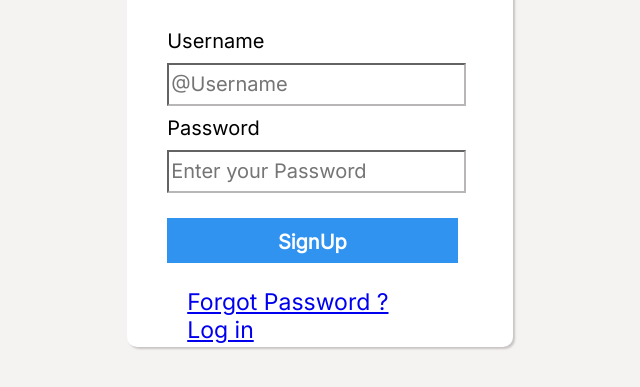
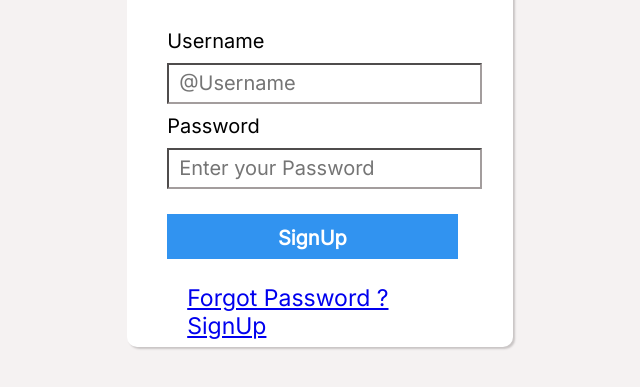
Before and after one commit to Ankit-Panday258/instagram-SignUp-Login, a plain HTML site: page Log-in.html in a window 1280 px wide. Shown: the part 281-668 px from the top of the page, without its empty margins (320-960 px from the left). Drawn offline with Linux system fonts and the light colour scheme.

Commit message:
add hover

```diff
--- a/Log-in.html
+++ b/Log-in.html
@@ -18,7 +18,7 @@
             <input type="password" placeholder="Enter your Password">
             <button>SignUp</button><br>
             <a href="#">Forgot Password ?</a>
-            <span><a href="#">Log in</a></span>
+            <span><a href="./SignUp.html">SignUp</a></span>
            </form>
         </div>
     </main>
--- a/style.css
+++ b/style.css
@@ -43,14 +43,17 @@ main{
     height: 37px;
     font-size: 20px;
     font-family: 'Inter';
+    font-weight: 500;
     background-color: transparent;
-    border-color:rgb(184, 182, 182) ;
-
+    border-color:rgb(163, 157, 157) ;
+    padding: 0 10px ;
 }
 input:focus{
     outline: none;
 }
-
+input:hover{
+    background-color: rgb(232,240,254);
+}
  button {
     width: 95%;
     height: 45px;
```
Also changed, not shown: SignUp.html (renamed from SgnUp.html, +1 -1 lines), 1 other file.
